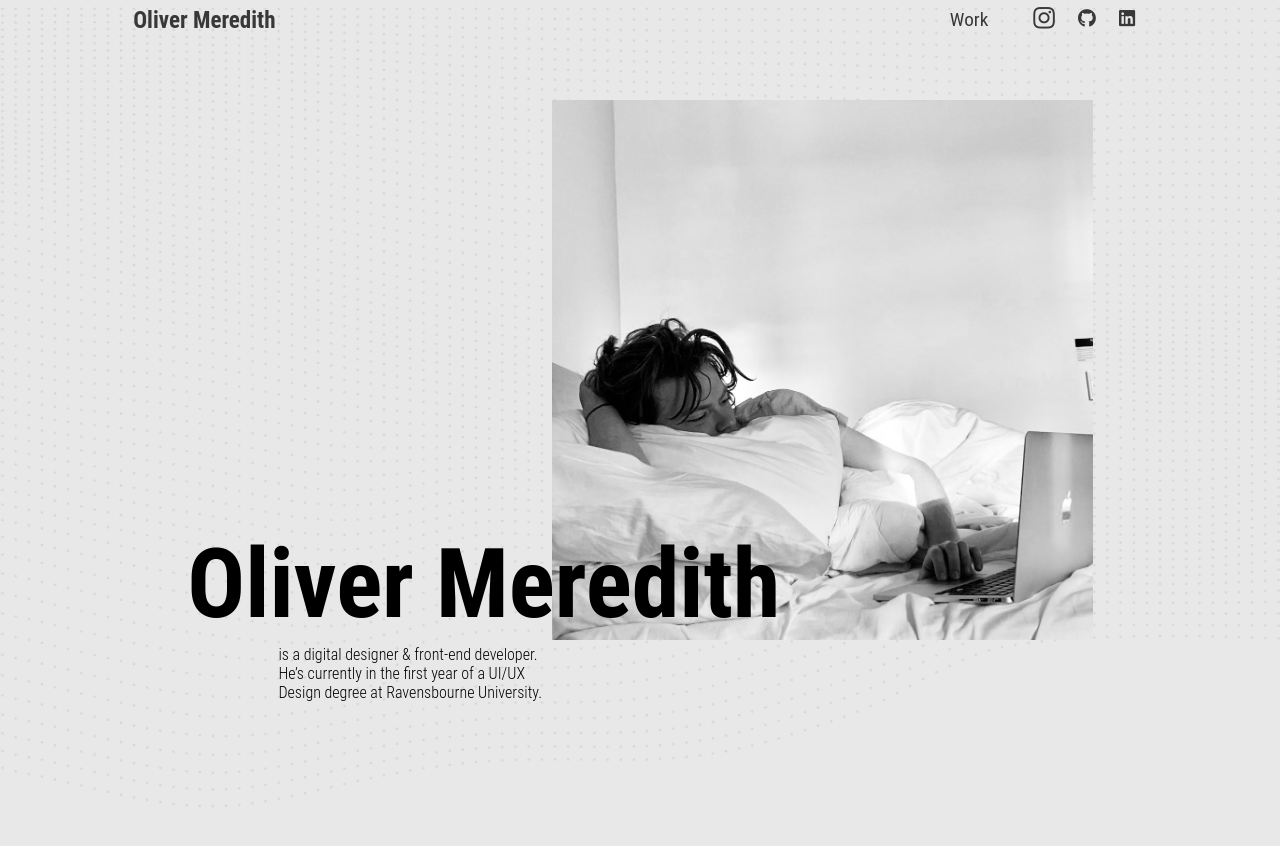
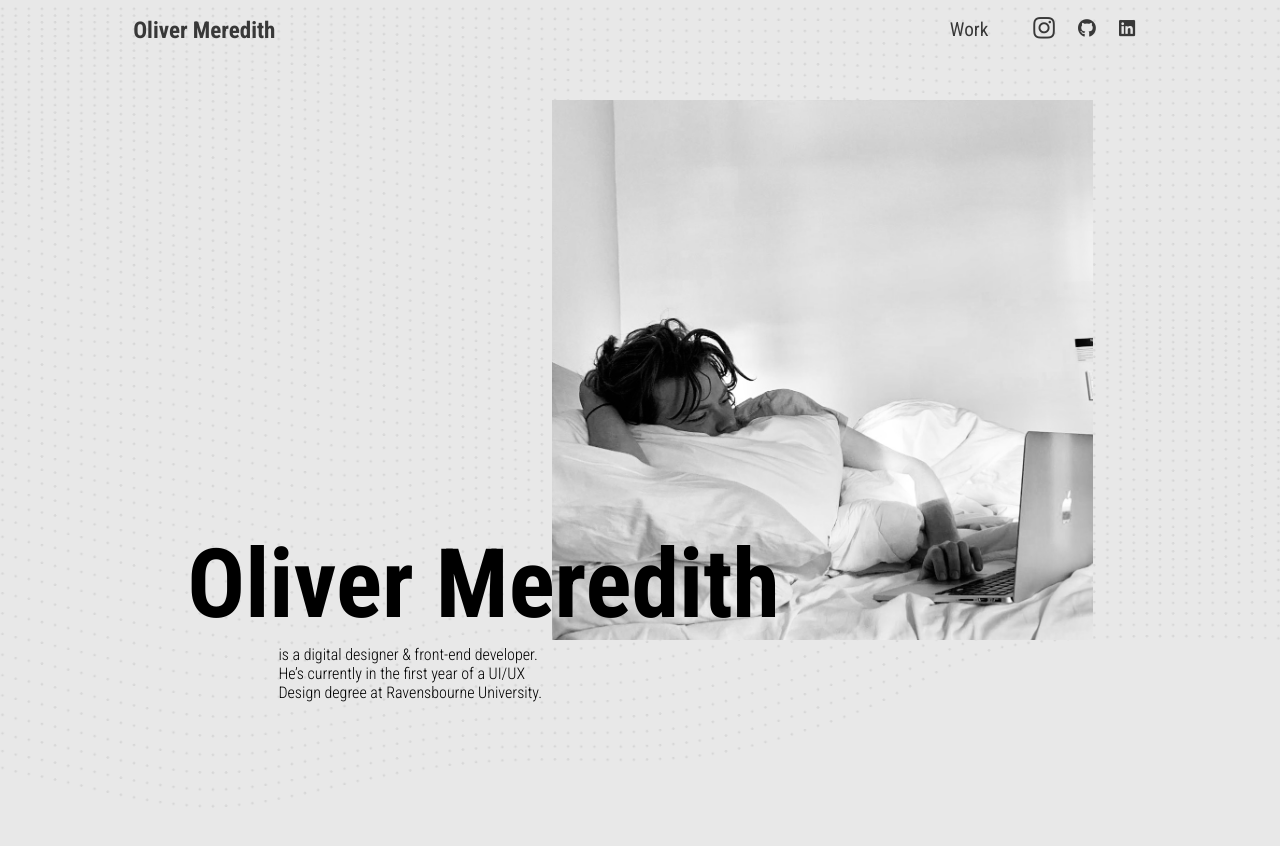
Before and after one commit to OajMeredith23/2019-website-redesign-, a Jekyll site: the page built from index.html, in a window 1280 px wide and 900 px high. Shown: the top 846 px of the window. Built offline with Jekyll 4.4.1, drawn with Linux system fonts in a browser that asks for light colours.

Commit message:
add font link

```diff
--- a/_layouts/default.html
+++ b/_layouts/default.html
@@ -8,6 +8,8 @@
 
         <!-- Custom CSS -->
         <link rel="stylesheet" href="./css/main.css">
+        <!-- Fonts -->
+        <link href="https://fonts.googleapis.com/css?family=Roboto+Condensed:300,400,700" rel="stylesheet">
 
         <!-- Font Awesome -->
         <link rel="stylesheet" href="https://use.fontawesome.com/releases/v5.7.0/css/all.css" integrity="sha384-lZN37f5QGtY3VHgisS14W3ExzMWZxybE1SJSEsQp9S+oqd12jhcu+A56Ebc1zFSJ" crossorigin="anonymous">
--- a/_sass/_nav.sass
+++ b/_sass/_nav.sass
@@ -3,6 +3,7 @@
     padding: -$padding
     height: 40px
     position: fixed
+    top: 10px
     z-index: 5
     width: 100%
     max-width: $max-width
--- a/css/main.css
+++ b/css/main.css
@@ -38,6 +38,7 @@
   padding: -0 1.6%;
   height: 40px;
   position: fixed;
+  top: 10px;
   z-index: 5;
   width: 100%;
   max-width: 1088px;
```
Also changed, not shown: 4 other files.
